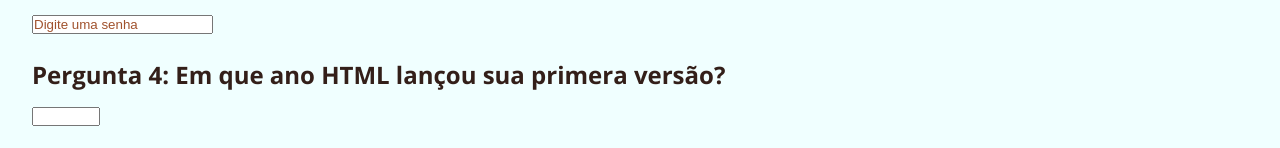
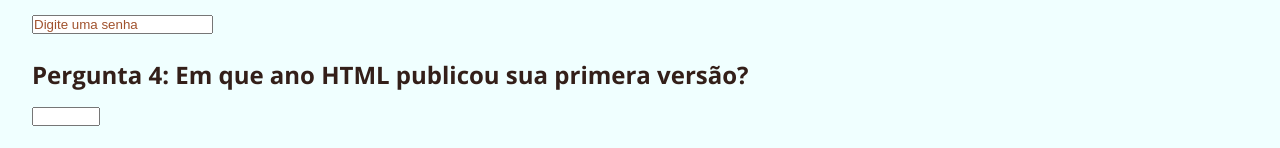
Before and after one commit to fahlula/quiz-interativo-programacao-html, a plain HTML site: page index.html in a window 1280 px wide. Shown: the part 730-878 px from the top of the page. Drawn offline with nearby package versions, Linux system fonts and the light colour scheme.

Commit message:
Modificação na pergunta 4

```diff
--- a/index.html
+++ b/index.html
@@ -55,7 +55,7 @@
         </section>
         <!--Pergunta 4: data-->
         <section>
-            <h2>Pergunta 4: Em que ano HTML lançou sua primera versão?</h2>
+            <h2>Pergunta 4: Em que ano HTML publicou sua primera versão?</h2>
             <form>
                 <input type="number" min="1980" max="2025" id="p4" name="Pergunta4">
             </form>
```
